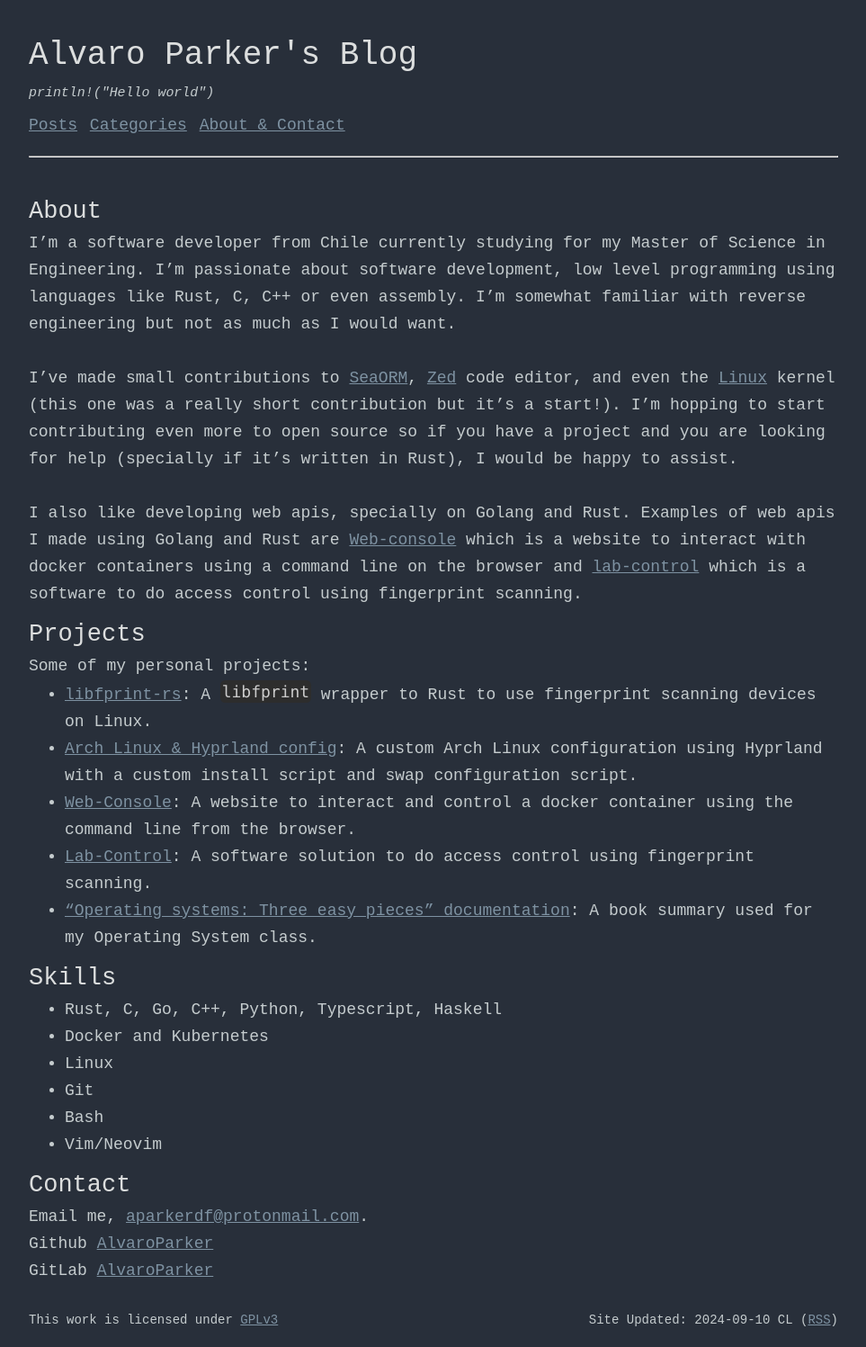
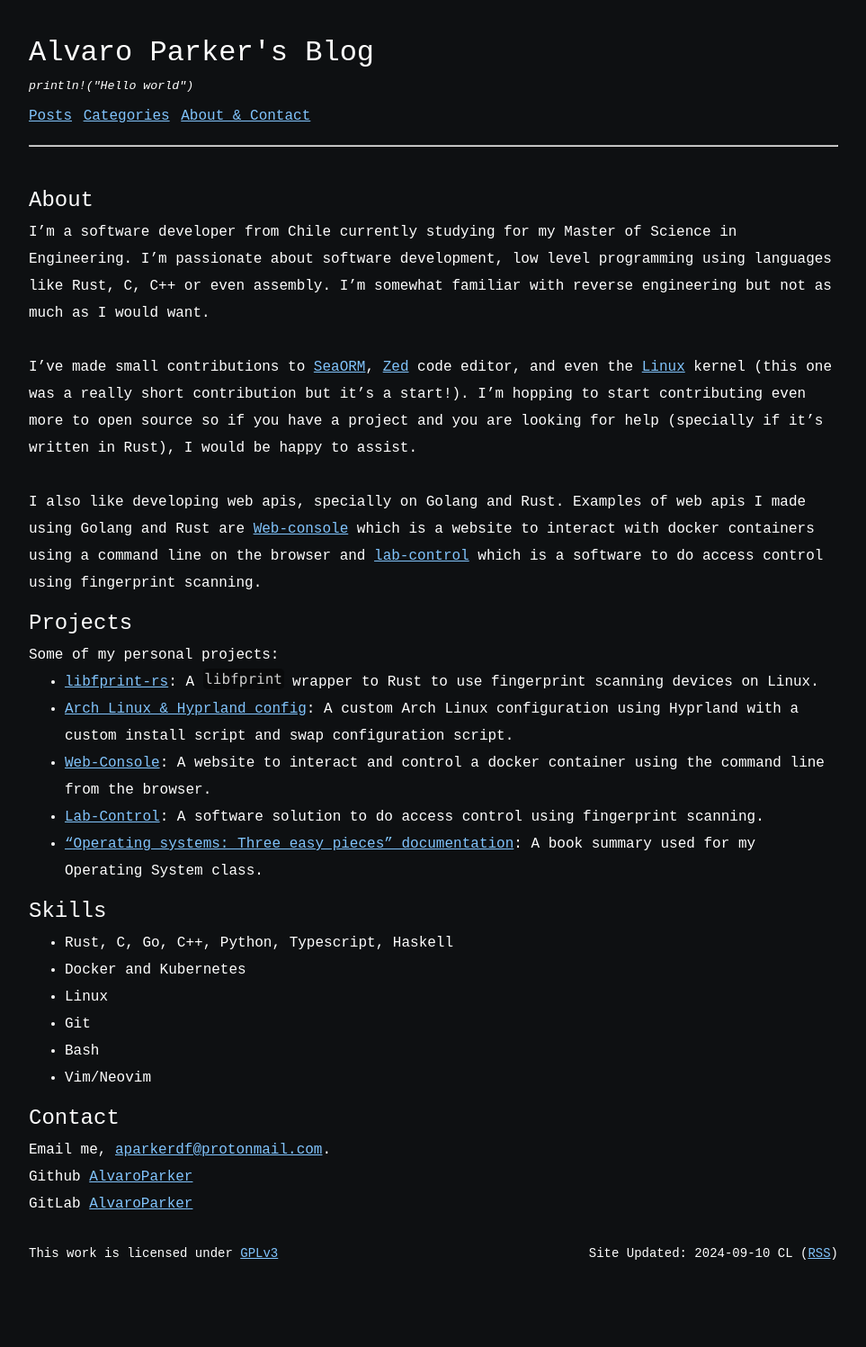
Before and after one commit to AlvaroParker/alvaroparker.github.io, a Jekyll site: the page built from index.md, in a window 1280 px wide. Shown: the whole page at 90% size, without its empty margins (158-1121 px from the left). Built offline with Jekyll 4.4.1, drawn with Linux system fonts in a browser that asks for light colours; after the commit the page ends 1423 px from its top, so only the background shows below that.

Commit message:
Better css

```diff
--- a/_sass/page.scss
+++ b/_sass/page.scss
@@ -2,7 +2,7 @@
 
 /* Base */
 html {
-  font-size: 18px;
+  font-size: 16px;
 }
 
 /* 01 Font family */
@@ -12,7 +12,6 @@ body {
 }
 
 /* 03 Spacing */
-
 
 .padded {
   padding-top: 30px;
@@ -26,26 +25,35 @@ body {
   line-height: 30px;
 }
 
+pre[class*="language-"] {
+  /* Add border to div */
+  padding: 1em;
+  border: 1px solid #121b29;
+  margin: 0.5em 0;
+  overflow: auto;
+}
+
 div.main-content h2 {
   padding-top: 15px;
   padding-bottom: 5px;
 }
 
-header h1, h5 {
+header h1,
+h5 {
   display: inline;
 }
 
 /* 04 Color and contrast */
 
 body {
-  color: #c5ccce;
-  background-color: #282f3a;
+  color: #ffffff;
+  background-color: #0e1012;
 }
 
 h1,
 h2,
 strong {
-  color: #dcdede;
+  color: #ffffff;
 }
 
 header h5 {
@@ -58,11 +66,15 @@ code {
   padding: 2px 4px;
   vertical-align: text-bottom;
 }
+:not(pre) > code[class*="language-"],
+pre[class*="language-"] {
+  background: #090a0b !important;
+}
 
 /* 06 Primary color */
 
 a {
-  color: #7e92a2;
+  color: #81c4fd;
 }
 
 /* 07 Secondary colors */
```
